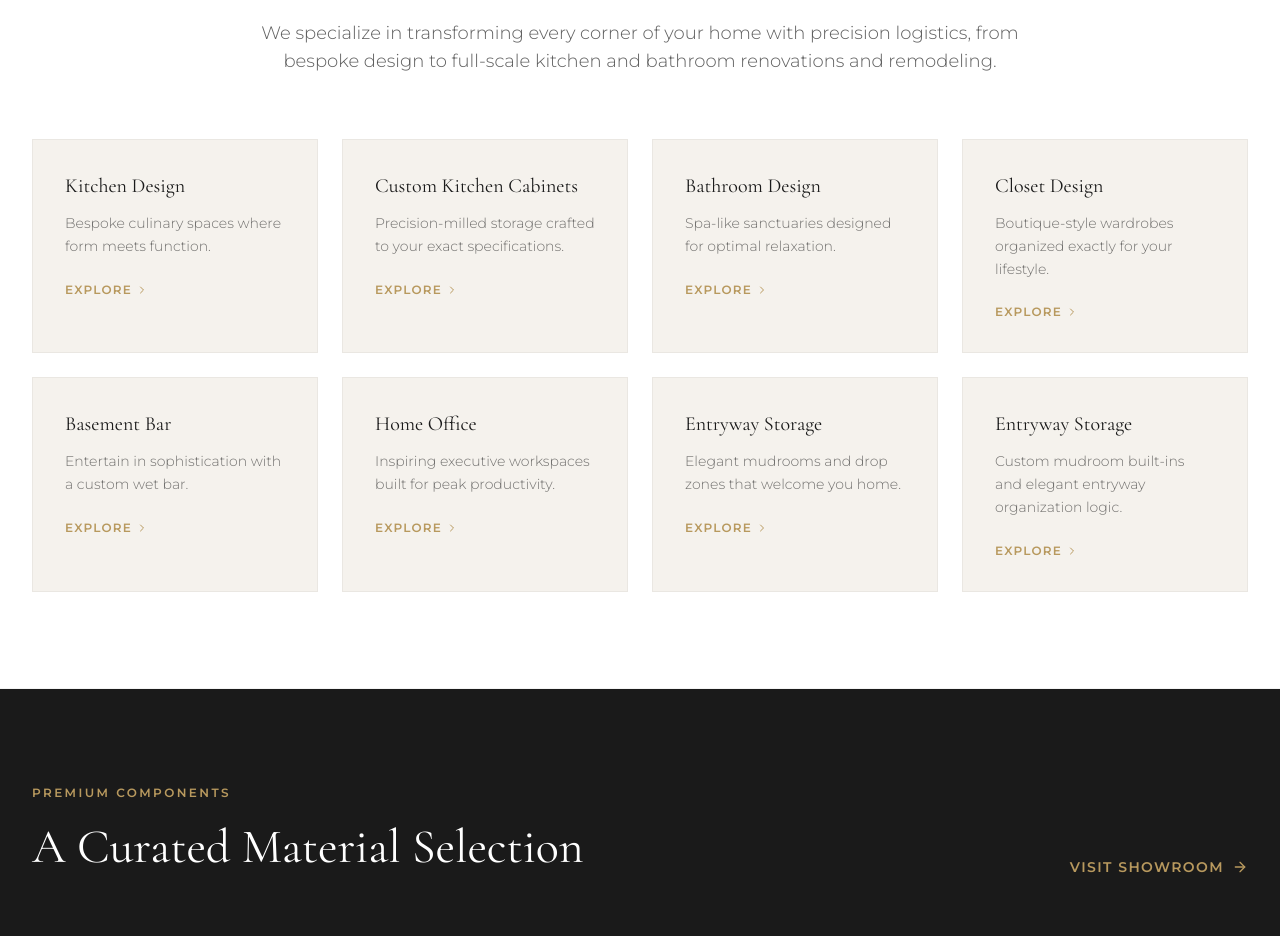
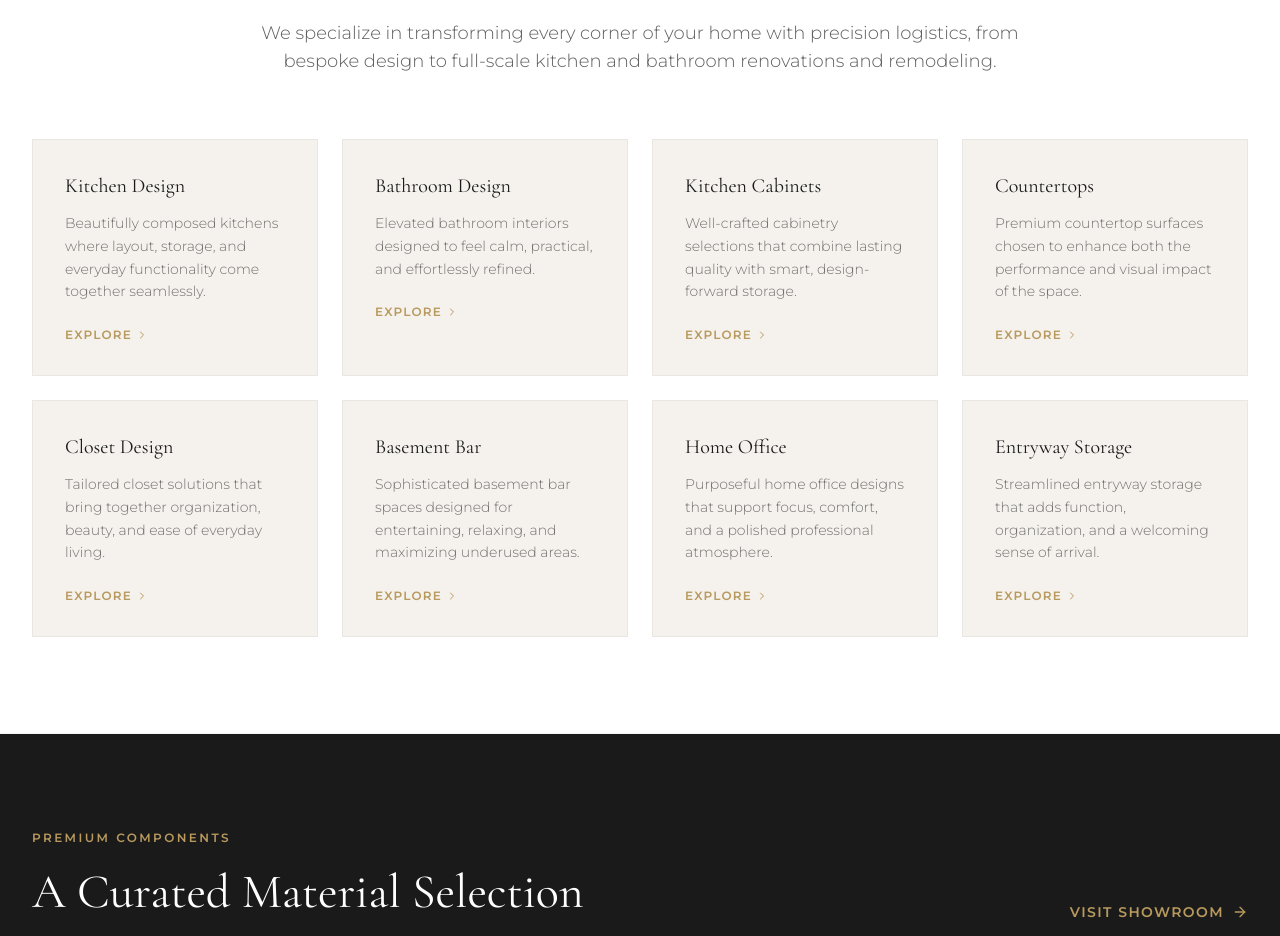
Before and after one commit to Jaydulrankoom/QuinnHaven, a React (Vite) app: page / in a window 1280 px wide. Shown: the part 1880-2816 px from the top of the page. Built offline with nearby package versions, Linux system fonts and the light colour scheme; grey boxes are pictures that could not be loaded.

Commit message:
refactor: Update service IDs and navigation links
The service IDs have been updated to be more descriptive and consistent. This change also includes adjustments to navigation links to reflect these new IDs, ensuring that users can access the correct service pages.

```diff
--- a/src/components/Header.tsx
+++ b/src/components/Header.tsx
@@ -130,9 +130,6 @@ export default function Header() {
                      <span className="text-xl font-serif text-charcoal mb-4 block border-b border-charcoal/5 pb-2">Renovation</span>
                      <Link to="/services/bathroom-remodeling" className="text-sm font-medium text-charcoal/70 hover:text-gold transition-colors block">Bathroom Remodeling</Link>
                      <Link to="/services/kitchen-remodeling" className="text-sm font-medium text-charcoal/70 hover:text-gold transition-colors block">Kitchen Remodeling</Link>
-                     <Link to="/services/basement-bar-remodeling" className="text-sm font-medium text-charcoal/70 hover:text-gold transition-colors block">Basement Bar Remodeling</Link>
-                     <Link to="/services/home-office-remodeling" className="text-sm font-medium text-charcoal/70 hover:text-gold transition-colors block">Home Office Remodeling</Link>
-                     <Link to="/services/entryway-storage-remodeling" className="text-sm font-medium text-charcoal/70 hover:text-gold transition-colors block">Entryway Storage Remodeling</Link>
                   </div>
                 </motion.div>
               )}
@@ -207,8 +204,7 @@ export default function Header() {
                   <Link to="/portfolio?category=Basement Bar" className="px-6 py-2 text-sm text-charcoal hover:bg-gold/10 hover:text-gold transition-colors">Basement Bar</Link>
                   <Link to="/portfolio?category=Laundry" className="px-6 py-2 text-sm text-charcoal hover:bg-gold/10 hover:text-gold transition-colors">Laundry</Link>
                   <Link to="/portfolio?category=Home Office" className="px-6 py-2 text-sm text-charcoal hover:bg-gold/10 hover:text-gold transition-colors">Home Office</Link>
-                  <div className="w-full h-px bg-charcoal/10 my-2"></div>
-                  <Link to="/case-studies" className="px-6 py-2 text-sm text-charcoal hover:bg-gold/10 hover:text-gold transition-colors">Case Studies</Link>
+                  <Link to="/portfolio?category=Entryway" className="px-6 py-2 text-sm text-charcoal hover:bg-gold/10 hover:text-gold transition-colors">Entryway</Link>
                 </motion.div>
               )}
             </AnimatePresence>
@@ -289,9 +285,6 @@ export default function Header() {
                   <div className="flex flex-col gap-3 pl-4 border-l border-gold/20">
                     <Link to="/services/bathroom-remodeling" onClick={() => setMobileMenuOpen(false)} className="text-sm font-medium text-charcoal/70 hover:text-gold">Bathroom Remodeling</Link>
                     <Link to="/services/kitchen-remodeling" onClick={() => setMobileMenuOpen(false)} className="text-sm font-medium text-charcoal/70 hover:text-gold">Kitchen Remodeling</Link>
-                    <Link to="/services/basement-bar-remodeling" onClick={() => setMobileMenuOpen(false)} className="text-sm font-medium text-charcoal/70 hover:text-gold">Basement Bar Remodeling</Link>
-                    <Link to="/services/home-office-remodeling" onClick={() => setMobileMenuOpen(false)} className="text-sm font-medium text-charcoal/70 hover:text-gold">Home Office Remodeling</Link>
-                    <Link to="/services/entryway-storage-remodeling" onClick={() => setMobileMenuOpen(false)} className="text-sm font-medium text-charcoal/70 hover:text-gold">Entryway Storage Remodeling</Link>
                   </div>
                 </div>
               </div>
@@ -313,10 +306,9 @@ export default function Header() {
                   <Link to="/portfolio?category=Basement Bar" onClick={() => setMobileMenuOpen(false)} className="text-sm font-medium uppercase tracking-widest text-charcoal/70 hover:text-gold">Basement Bar</Link>
                   <Link to="/portfolio?category=Laundry" onClick={() => setMobileMenuOpen(false)} className="text-sm font-medium uppercase tracking-widest text-charcoal/70 hover:text-gold">Laundry</Link>
                   <Link to="/portfolio?category=Home Office" onClick={() => setMobileMenuOpen(false)} className="text-sm font-medium uppercase tracking-widest text-charcoal/70 hover:text-gold">Home Office</Link>
+                  <Link to="/portfolio?category=Entryway" onClick={() => setMobileMenuOpen(false)} className="text-sm font-medium uppercase tracking-widest text-charcoal/70 hover:text-gold">Entryway</Link>
                 </div>
               </div>
-
-              <Link to="/case-studies" onClick={() => setMobileMenuOpen(false)} className="text-xl font-serif text-charcoal hover:text-gold border-b border-charcoal/5 pb-2">Case Studies</Link>
 
               <div>
                 <span className="text-xl font-serif text-charcoal mb-4 block border-b border-charcoal/5 pb-2">Locations</span>
--- a/src/data.ts
+++ b/src/data.ts
@@ -72,7 +72,7 @@ export const SERVICES = [
     process: ["Wardrobe Inventory Assessment", "3D Layout Optimization", "Accessory & Lighting Selection", "Build & Organization"]
   },
   {
-    id: "basement-bar",
+    id: "basement-bar-design",
     title: "Basement Bar",
     img: "https://images.unsplash.com/photo-1572111867160-5a3d76b1ba7d?q=80&w=2069&auto=format&fit=crop",
     desc: "Entertain in sophistication with a custom wet bar.",
@@ -87,7 +87,7 @@ export const SERVICES = [
     process: ["Space & Utility Planning", "Bar Motif & Theme Conceptualization", "Appliance Specification", "Millwork & Stone Installation"]
   },
   {
-    id: "home-office",
+    id: "home-office-design",
     title: "Home Office",
     img: "https://images.unsplash.com/photo-1554995207-c18c203602cb?q=80&w=2070&auto=format&fit=crop",
     desc: "Inspiring executive workspaces built for peak productivity.",
@@ -102,7 +102,7 @@ export const SERVICES = [
     process: ["Workflow Assessment", "Built-in & Desk Rendering", "Lighting & Ergonomic Review", "Installation"]
   },
   {
-    id: "entryway-storage",
+    id: "entryway-storage-design",
     title: "Entryway Storage",
     img: "https://images.unsplash.com/photo-1616486338812-3dadae4b4ace?q=80&w=2069&auto=format&fit=crop",
     desc: "Elegant mudrooms and drop zones that welcome you home.",
@@ -416,5 +416,23 @@ export const PORTFOLIO = [
       "https://images.unsplash.com/photo-1556911220-e15b29be8c8f?q=80&w=2069&auto=format&fit=crop",
       "https://images.unsplash.com/photo-1620626011761-996317b8d101?q=80&w=2070&auto=format&fit=crop"
     ]
+  },
+  {
+    id: "luxury-entryway-foyer",
+    title: "Grand Modern Entryway",
+    category: "Entryway",
+    location: "Greenwich",
+    img: "https://images.unsplash.com/photo-1600585154340-be6161a56a0c?q=80&w=2070&auto=format&fit=crop",
+    overview: "A majestic modern entryway designed to make an unforgettable first impression. We introduced custom millwork, dramatic lighting, and seamlessly integrated hidden storage to balance elegant aesthetics with practical family utility.",
+    details: [
+      "Floor-to-ceiling custom white oak paneling with hidden coat closets and push-to-open hardware.",
+      "A stunning, floating stone bench integrated directly into the structural framing.",
+      "Custom brass and glass double-entry doors that flood the foyer with natural light.",
+      "Geometric, large-format imported marble flooring to anchor the grand space."
+    ],
+    gallery: [
+      "https://images.unsplash.com/photo-1600585154340-be6161a56a0c?q=80&w=2070&auto=format&fit=crop",
+      "https://images.unsplash.com/photo-1600566752355-35792bedcfea?q=80&w=2070&auto=format&fit=crop"
+    ]
   }
 ];
--- a/src/pages/Home.tsx
+++ b/src/pages/Home.tsx
@@ -173,28 +173,26 @@ export default function Home() {
           </div>
 
           <div className="grid grid-cols-1 md:grid-cols-2 lg:grid-cols-3 xl:grid-cols-4 gap-6">
-            {SERVICES.map((service) => (
-              <Link key={service.id} to={`/services/${service.id}`} className="group block bg-cream p-8 border border-charcoal/5 hover:border-gold transition-all duration-300">
-                <h3 className="font-serif text-xl text-charcoal mb-3 group-hover:text-gold transition-colors">{service.title}</h3>
+            {[
+              { title: "Kitchen Design", desc: "Beautifully composed kitchens where layout, storage, and everyday functionality come together seamlessly.", link: "/services/kitchen-design" },
+              { title: "Bathroom Design", desc: "Elevated bathroom interiors designed to feel calm, practical, and effortlessly refined.", link: "/services/bathroom-design" },
+              { title: "Kitchen Cabinets", desc: "Well-crafted cabinetry selections that combine lasting quality with smart, design-forward storage.", link: "/services/custom-kitchen-cabinets" },
+              { title: "Countertops", desc: "Premium countertop surfaces chosen to enhance both the performance and visual impact of the space.", link: "/products/countertop" },
+              { title: "Closet Design", desc: "Tailored closet solutions that bring together organization, beauty, and ease of everyday living.", link: "/services/closet-design" },
+              { title: "Basement Bar", desc: "Sophisticated basement bar spaces designed for entertaining, relaxing, and maximizing underused areas.", link: "/services/basement-bar-design" },
+              { title: "Home Office", desc: "Purposeful home office designs that support focus, comfort, and a polished professional atmosphere.", link: "/services/home-office-design" },
+              { title: "Entryway Storage", desc: "Streamlined entryway storage that adds function, organization, and a welcoming sense of arrival.", link: "/services/entryway-storage-design" }
+            ].map((expertise, idx) => (
+              <Link key={idx} to={expertise.link} className="group block bg-cream p-8 border border-charcoal/5 hover:border-gold transition-all duration-300">
+                <h3 className="font-serif text-xl text-charcoal mb-3 group-hover:text-gold transition-colors">{expertise.title}</h3>
                 <p className="text-charcoal/60 text-sm font-light leading-relaxed mb-6">
-                  {service.desc}
+                  {expertise.desc}
                 </p>
                 <span className="text-xs uppercase tracking-widest text-gold font-bold flex items-center gap-1 group-hover:gap-2 transition-all">
                   Explore <ChevronRight className="w-3 h-3" />
                 </span>
               </Link>
             ))}
-
-            {/* Hardcoded Entryway Storage to complete the requested robust list */}
-            <Link to="/services/entryway-storage" className="group block bg-cream p-8 border border-charcoal/5 hover:border-gold transition-all duration-300">
-              <h3 className="font-serif text-xl text-charcoal mb-3 group-hover:text-gold transition-colors">Entryway Storage</h3>
-              <p className="text-charcoal/60 text-sm font-light leading-relaxed mb-6">
-                Custom mudroom built-ins and elegant entryway organization logic.
-              </p>
-              <span className="text-xs uppercase tracking-widest text-gold font-bold flex items-center gap-1 group-hover:gap-2 transition-all">
-                Explore <ChevronRight className="w-3 h-3" />
-              </span>
-            </Link>
           </div>
         </div>
       </section>
--- a/src/pages/Portfolio.tsx
+++ b/src/pages/Portfolio.tsx
@@ -1,13 +1,11 @@
 import { useSearchParams, Link } from "react-router-dom";
 import { PORTFOLIO } from "../data";
 
-const CATEGORIES = ["All", "Kitchen", "Bathroom", "Closet", "Basement Bar", "Laundry", "Home Office"];
-const LOCATIONS = ["All", ...Array.from(new Set(PORTFOLIO.map(p => p.location))).sort()];
+const CATEGORIES = ["All", "Kitchen", "Bathroom", "Closet", "Basement Bar", "Laundry", "Home Office", "Entryway"];
 
 export default function Portfolio() {
   const [searchParams, setSearchParams] = useSearchParams();
   const activeCategory = searchParams.get("category") || "All";
-  const activeLocation = searchParams.get("location") || "All";
 
   const handleCategoryClick = (cat: string) => {
     const newParams = new URLSearchParams(searchParams);
@@ -19,20 +17,9 @@ export default function Portfolio() {
     setSearchParams(newParams);
   };
 
-  const handleLocationClick = (loc: string) => {
-    const newParams = new URLSearchParams(searchParams);
-    if (loc === "All") {
-      newParams.delete("location");
-    } else {
-      newParams.set("location", loc);
-    }
-    setSearchParams(newParams);
-  };
-
   const filteredProjects = PORTFOLIO.filter(p => {
     const matchCategory = activeCategory === "All" || p.category === activeCategory;
-    const matchLocation = activeLocation === "All" || p.location === activeLocation;
-    return matchCategory && matchLocation;
+    return matchCategory;
   });
 
   return (
@@ -64,24 +51,6 @@ export default function Portfolio() {
               </button>
             ))}
           </div>
-
-          <div className="w-px h-6 bg-charcoal/20 hidden md:block"></div>
-
-          <div className="max-w-4xl mx-auto px-6 flex flex-wrap justify-center gap-2">
-            {LOCATIONS.map(loc => (
-              <button
-                key={loc}
-                onClick={() => handleLocationClick(loc)}
-                className={`px-4 py-2 text-[10px] uppercase tracking-widest transition-all duration-300 font-bold rounded-full ${
-                  activeLocation === loc
-                    ? "bg-gold text-white shadow-md"
-                    : "border border-charcoal/10 text-charcoal/70 hover:border-gold hover:text-charcoal bg-white"
-                }`}
-              >
-                {loc}
-              </button>
-            ))}
-          </div>
         </div>
       </section>
 
@@ -96,7 +65,6 @@ export default function Portfolio() {
                 onClick={() => {
                    const newParams = new URLSearchParams(searchParams);
                    newParams.delete("category");
-                   newParams.delete("location");
                    setSearchParams(newParams);
                 }}
                 className="mt-8 px-8 py-3 bg-charcoal text-white uppercase tracking-widest text-xs font-bold hover:bg-gold transition-colors"
--- a/src/pages/services/DynamicLocationService.tsx
+++ b/src/pages/services/DynamicLocationService.tsx
@@ -118,7 +118,7 @@ export default function DynamicLocationService() {
                 to="/contact"
                 className="bg-gold text-white px-10 py-5 uppercase tracking-widest text-sm font-bold hover:bg-[#141162] transition-all duration-300 shadow-xl w-full sm:w-auto border border-gold hover:border-white"
               >
-                Get Free Estimate
+                Book a Consultation
               </Link>
               <Link
                 to="/book-showroom"
@@ -359,7 +359,7 @@ export default function DynamicLocationService() {
               to="/contact"
                className="bg-gold text-white px-10 py-5 uppercase tracking-widest text-sm font-bold hover:bg-white hover:text-charcoal transition-all duration-300 shadow-xl w-full sm:w-auto border border-gold hover:border-white"
             >
-              Get Free Estimate
+              Book a Consultation
             </Link>
             <Link
               to="/book-showroom"
--- a/src/pages/services/StateLevelService.tsx
+++ b/src/pages/services/StateLevelService.tsx
@@ -59,7 +59,7 @@ export default function StateLevelService({ slug }: { slug: string }) {
                 to="/contact"
                 className="bg-gold text-white px-10 py-5 uppercase tracking-widest text-sm font-bold hover:bg-[#141162] transition-all duration-300 shadow-xl w-full sm:w-auto border border-gold hover:border-white"
               >
-                Get Free Estimate
+                Book a Consultation
               </Link>
               <Link
                 to="/portfolio"
@@ -293,7 +293,7 @@ export default function StateLevelService({ slug }: { slug: string }) {
               to="/contact"
               className="bg-gold text-white px-10 py-5 uppercase tracking-widest text-sm font-bold hover:bg-white hover:text-charcoal transition-all shadow-xl w-full sm:w-auto"
             >
-              Get Free Estimate
+              Book a Consultation
             </Link>
             <Link
               to="/contact"
```
